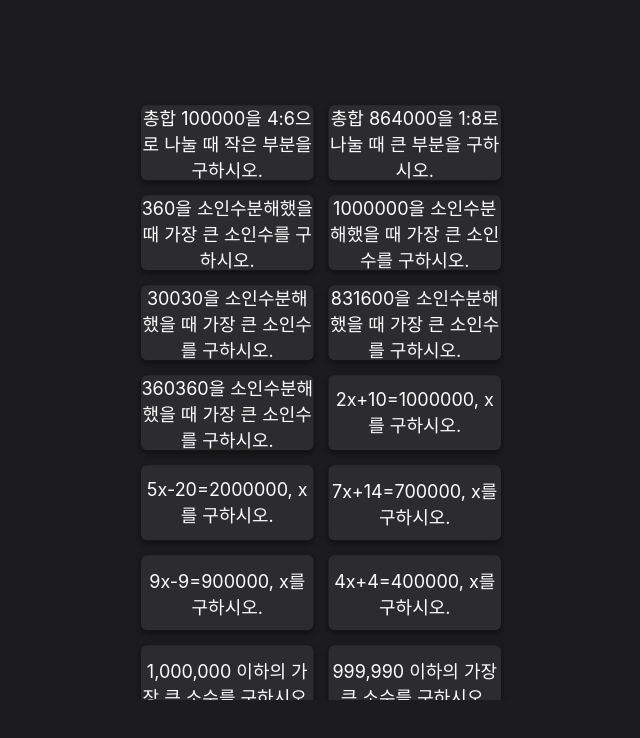
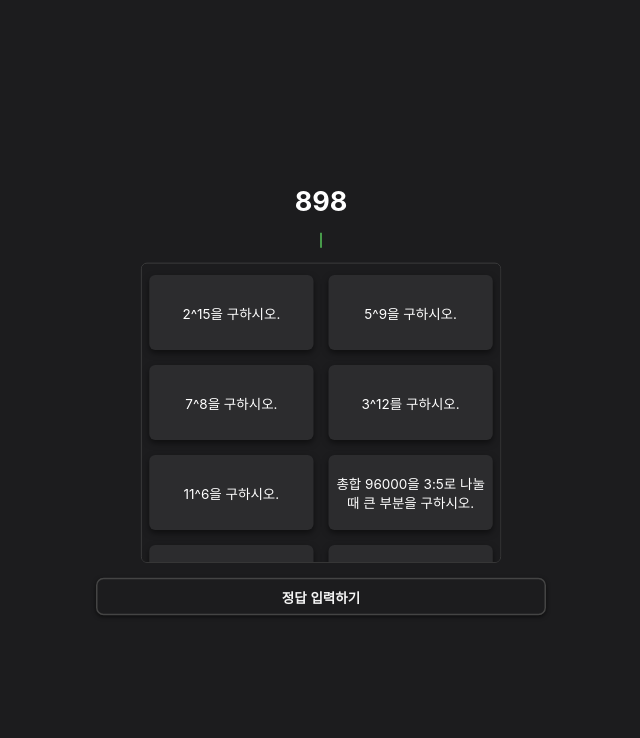
Before and after one commit to terry7398/SWAK_PROJECT, a Next.js app in the folder swakspeedquiz/: page /game in a window 1280 px wide. Shown: the top 738 px of the page, without its empty margins (319-959 px from the left). Built offline with nearby package versions, Linux system fonts and the light colour scheme.

Commit message:
. 문제가 잘려서 나오는 에러 해결

```diff
--- a/swakspeedquiz/src/style/game.css
+++ b/swakspeedquiz/src/style/game.css
@@ -19,6 +19,13 @@ body {
   gap: 10px;
   width: 80%;
   max-width: 600px;
+  max-height: 400px;
+  overflow-y: auto;
+  border: 1px solid #444;
+  padding: 10px;
+  box-sizing: border-box;
+  background-color: #1c1c1e;
+  border-radius: 8px;
 }
 
 .problem-box {
@@ -32,6 +39,7 @@ body {
   text-align: center;
   border-radius: 8px;
   margin: 5px 0;
+  word-wrap: keep-all;
 }
 
 button {
@@ -54,5 +62,6 @@ button:hover {
 }
 
 .problem-description {
-  font-size: x-large;
+  font-size: large;
+  word-wrap: keep-all;
 }
--- a/swakspeedquiz/src/style/popup.css
+++ b/swakspeedquiz/src/style/popup.css
@@ -4,7 +4,6 @@
   left: 0;
   right: 0;
   bottom: 0;
-  background: rgba(0, 0, 0, 0.5);
   display: flex;
   justify-content: center;
   align-items: center;
@@ -18,8 +17,10 @@
   box-shadow: 0px 4px 8px rgba(0, 0, 0, 0.5);
   max-width: 500px;
   width: 100%;
+  max-height: 80%;
+  overflow-y: auto;
+  box-sizing: border-box;
 }
-
 .popup-grid {
   display: flex;
   flex-wrap: wrap;
```
